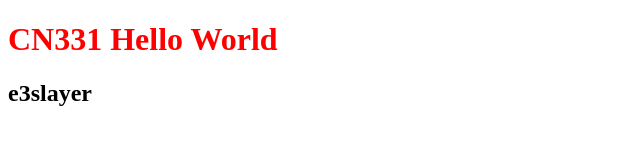
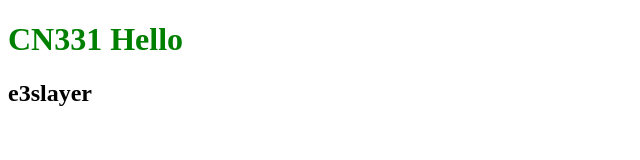
Before and after one commit to 6510615054/CN331-67-Demo, a plain HTML site: page index.html in a window 1280 px wide. Shown: the whole page, without its empty margins (0-640 px from the left). Drawn offline with Linux system fonts and the light colour scheme.

Commit message:
Update index.html

```diff
--- a/index.html
+++ b/index.html
@@ -6,7 +6,7 @@
     <title>CN331</title>
 </head>
 <body>
-    <h1 style="color: red;">CN331 Hello World</h1>
+    <h1 style="color: green;">CN331 Hello</h1>
     <h2>e3slayer</h2>
 </body>
 </html>
```
